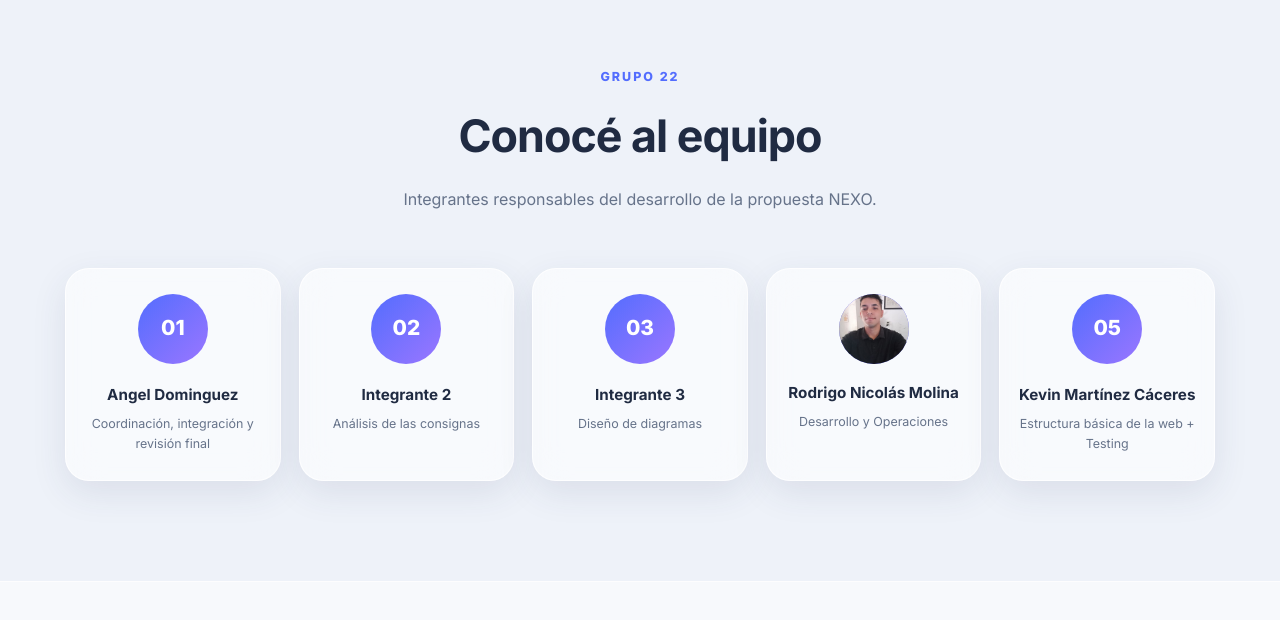
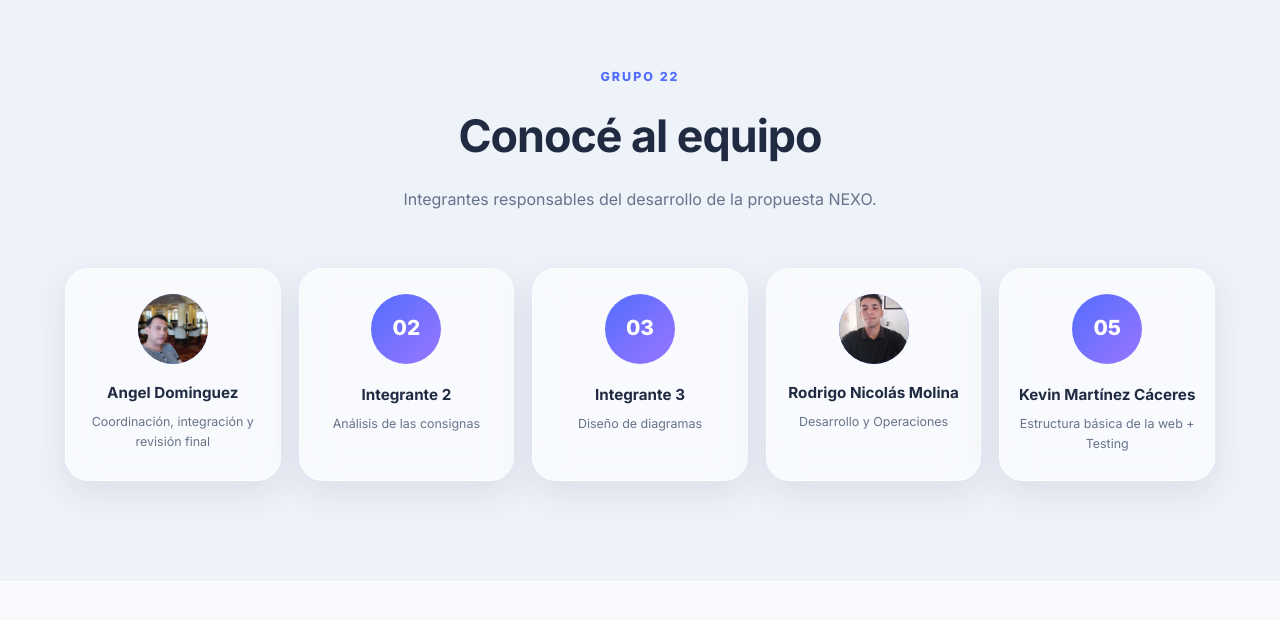
Before and after one commit to Lunreth/tp3-grupo22-desarrollo-web, a plain HTML site: page index.html in a window 1280 px wide. Shown: the part 4424-5044 px from the top of the page. Drawn offline with Linux system fonts and the light colour scheme.

Commit message:
Corrige datos de Angel y agrega foto de perfil
Agrega la foto de Angel, corrige sus datos en el README y actualiza su tarjeta en la landing.

```diff
--- a/index.html
+++ b/index.html
@@ -314,7 +314,11 @@
                 <div class="team-grid">
 
                     <article class="team-card glass">
-                        <div class="avatar-placeholder">01</div>
+                        <div class="avatar-container"
+                            style="width: 70px; height: 70px; border-radius: 50%; overflow: hidden; margin: 0 auto 1rem auto; display: flex; justify-content: center; align-items: center; background-color: #6366f1;">
+                            <img src="assets/img/angel.jpg" alt="Foto de Angel Dominguez"
+                                style="width: 100%; height: 100%; object-fit: cover;">
+                        </div>
                         <h3>Angel Dominguez</h3>
                         <p>Coordinación, integración y revisión final</p>
                     </article>
```
Also changed, not shown: assets/img/angel.jpg (added), 1 other file.
